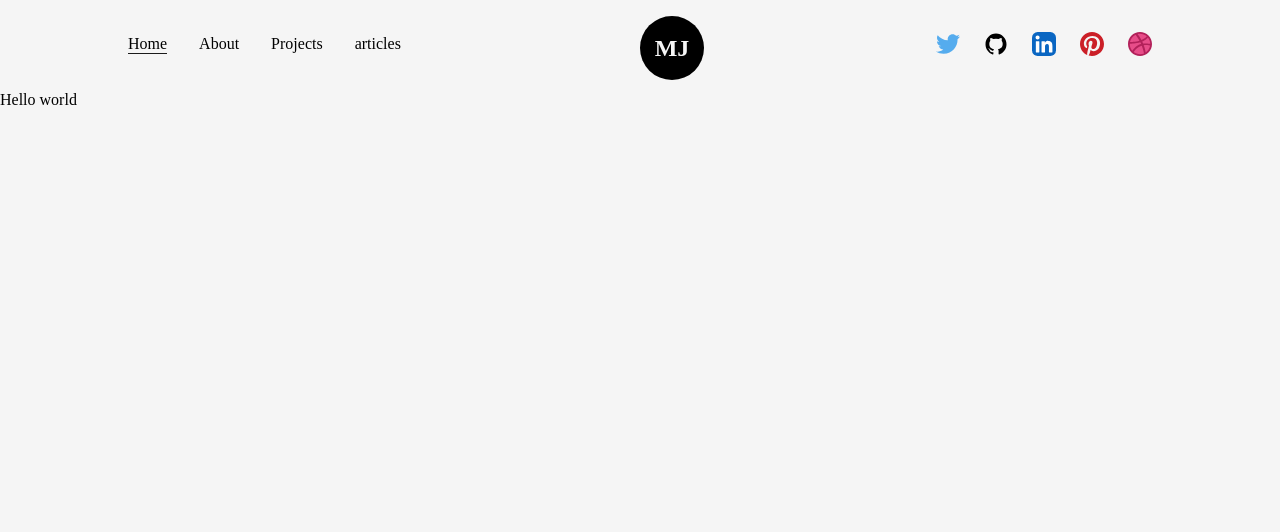
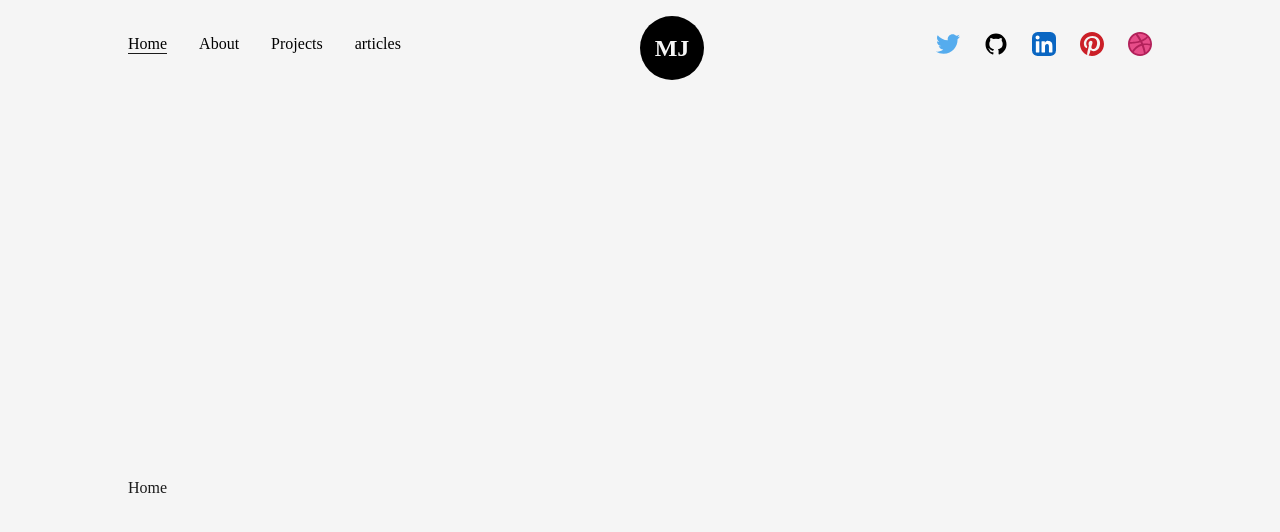
Before and after one commit to miharyjoe/Portfolio, a Next.js app: page / in a window 1280 px wide. Shown: the top 532 px of the page. Built offline with nearby package versions, Linux system fonts and the light colour scheme.

Commit message:
fixup: home

```diff
--- /dev/null
+++ b/src/components/Layout.js
@@ -0,0 +1,13 @@
+import React from "react";
+
+const Layout = ({ children, className }) => {
+  return (
+    <div
+      className={`w-full h-full inline-block z-0 bg-light p-32  ${className} `}
+    >
+      {children}
+    </div>
+  );
+};
+
+export default Layout;
--- a/src/pages/_app.js
+++ b/src/pages/_app.js
@@ -1,3 +1,4 @@
+import NavBar from "@/components/NavBar";
 import "@/styles/globals.css";
 import { Montserrat } from "next/font/google";
 import Head from "next/head";
@@ -16,6 +17,7 @@ export default function App({ Component, pageProps }) {
       <main
         className={`${montserrat.variable} font-mont bg-light w-full min-h-screen`}
       >
+        <NavBar />
         <Component {...pageProps} />
       </main>
     </>
--- a/src/pages/index.js
+++ b/src/pages/index.js
@@ -1,3 +1,4 @@
+import Layout from "@/components/Layout";
 import NavBar from "@/components/NavBar";
 import Head from "next/head";
 
@@ -8,9 +9,10 @@ export default function Home() {
         <title>Create Next App</title>
         <meta name="description" content="Generated by create next app" />
       </Head>
-      <main className="">
-        <NavBar />
-        <h1>Hello world</h1>
+      <main className="flex items-center text-dark w-full min-h-screen">
+        <Layout>
+          <h1>Home</h1>
+        </Layout>
       </main>
     </>
   );
```
